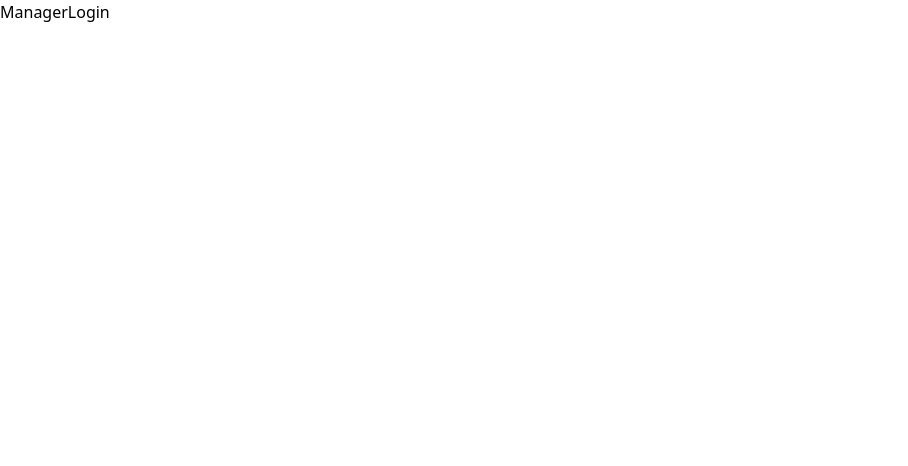
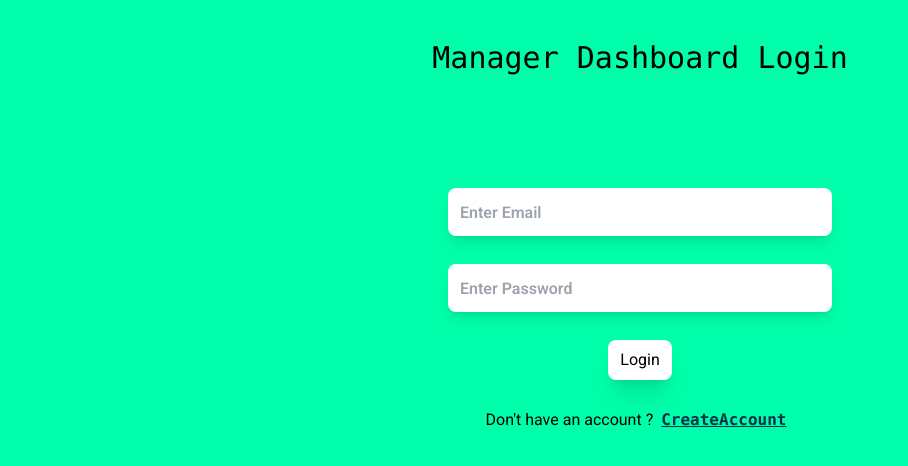
Before and after one commit to Irshad3786/HospitalFoodDelivery, a React (Vite) app in the folder frontend/: page /ManagerLogin in a window 1280 px wide. Shown: the top 466 px of the page, without its empty margins (0-908 px from the left). Built offline with nearby package versions, Linux system fonts and the light colour scheme.

Commit message:
Login page

```diff
--- a/frontend/src/pages/ManagerLogin.jsx
+++ b/frontend/src/pages/ManagerLogin.jsx
@@ -1,8 +1,22 @@
 import React from 'react'
+import { Form, Link } from 'react-router-dom'
 
 function ManagerLogin() {
   return (
-    <div>ManagerLogin</div>
+    <div>
+      <div className='bg-[#00FFAA] w-[100%] h-screen'>
+        <h1 className='text-center pt-10 text-xl font-mono sm:text-2xl md:text-3xl'>Manager Dashboard Login</h1>
+        <Form >
+            <div className='flex flex-col justify-center items-center gap-7 pt-28'>
+              <input type="email" className='p-3 rounded-lg shadow-lg placeholder:font-roboto placeholder:font-semibold w-[80%] sm:w-[50%] md:w-[30%]' placeholder='Enter Email'/>
+              <input type="password" className='p-3 rounded-lg shadow-lg placeholder:font-roboto placeholder:font-semibold w-[80%] sm:w-[50%] md:w-[30%]' placeholder='Enter Password ' />
+
+              <button className='p-2 bg-white rounded-lg shadow-xl px-3 font-roboto hover:bg-slate-500'>Login</button>
+            </div>
+        </Form>
+        <h6 className='text-center pt-7 font-roboto'>Don't have an account ?<Link to='/CreateAccount' className='text-sky-950 font-mono  p-2 rounded-lg font-semibold underline'>CreateAccount </Link></h6>
+      </div>
+    </div>
   )
 }
 
```
